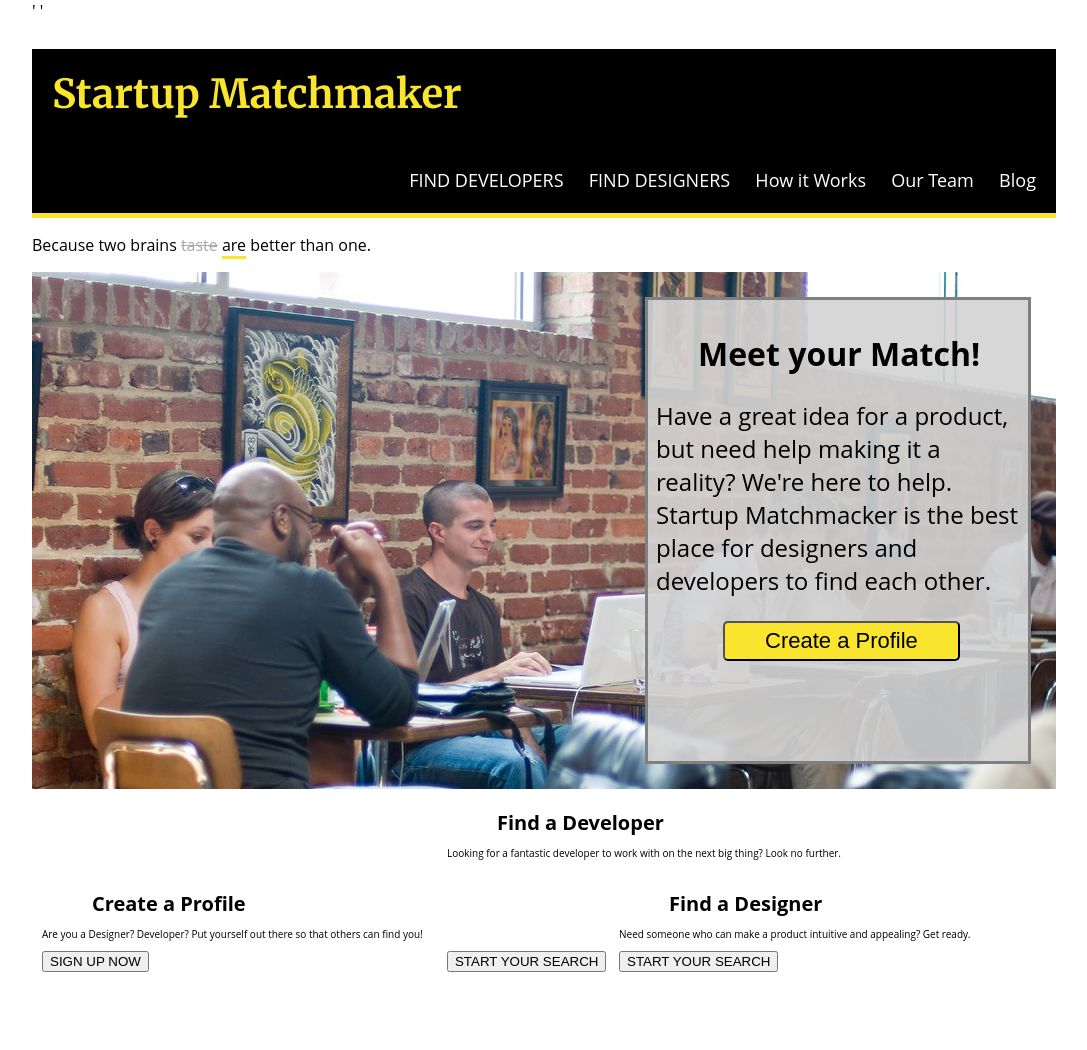
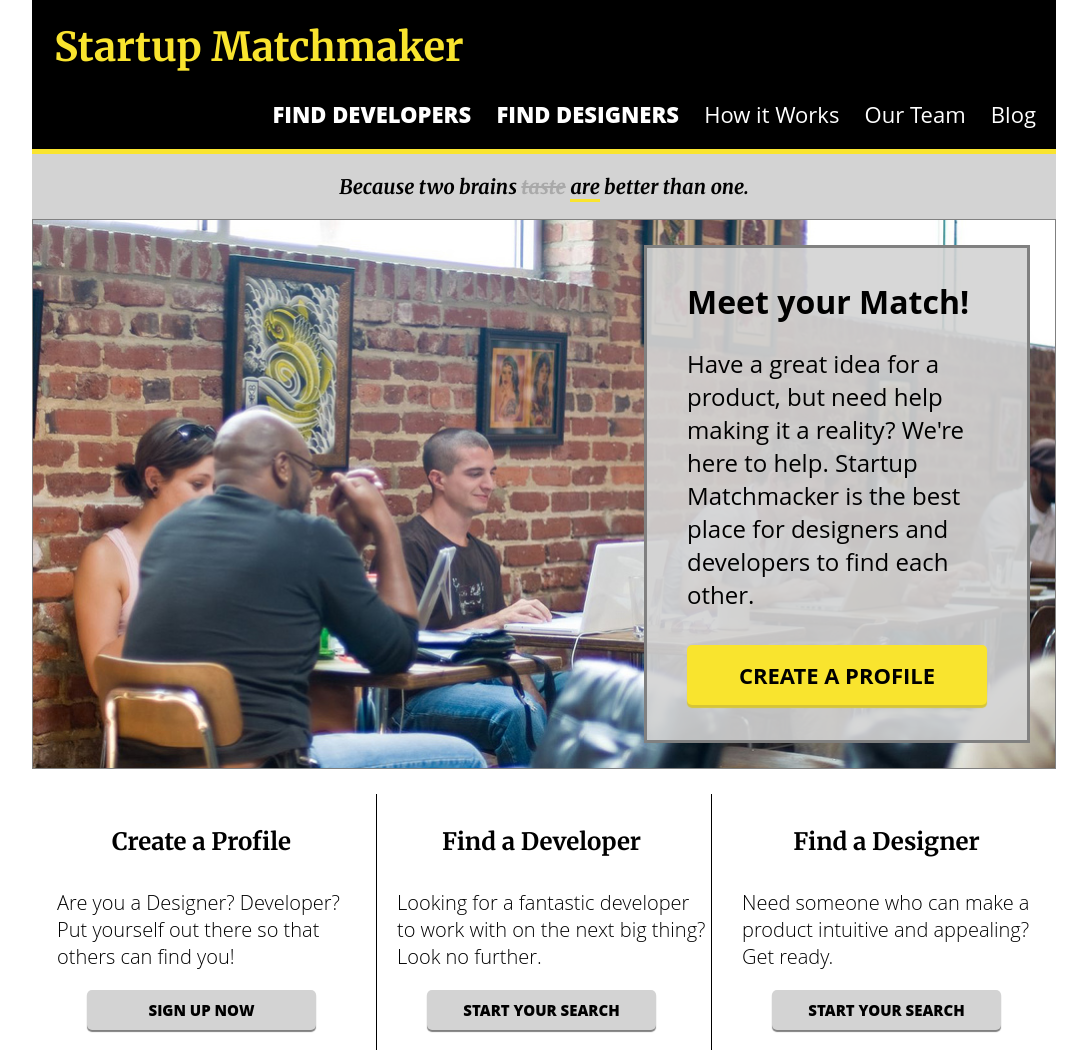
Before and after one commit to svijgen/matchmaker_startup, a plain HTML site: page starter_code/startup_matchmaker/index.html in a window 1280 px wide. Shown: the whole page, without its empty margins (96-1183 px from the left). Before the commit the page ends 972 px from the top, so only its background shows below. Drawn offline with Linux system fonts and the light colour scheme.

Commit message:
finished

```diff
--- a/starter_code/startup_matchmaker/index.html
+++ b/starter_code/startup_matchmaker/index.html
@@ -4,8 +4,8 @@
 	<meta charfet="UTF=8">
 	<title>Startup Matchmaker</title>
 <link href='https://fonts.googleapis.com/css?family=Open+Sans:300,300italic,600,800' rel='stylesheet' type='text'>
-<link href='https://fonts.googleapis.com/css?family=Merriweather:400,900italic,900,700italic,700,400italic,300italic,300' rel='stylesheet' type='text/css'>'
-<link href='https://fonts.googleapis.com/css?family=Oswald:400,700,300' rel='stylesheet' type='text/css'>'
+<link href='https://fonts.googleapis.com/css?family=Merriweather:400,900italic,900,700italic,700,400italic,300italic,300' rel='stylesheet' type='text/css'>
+<link href='https://fonts.googleapis.com/css?family=Oswald:400,700,300' rel='stylesheet' type='text/css'>
 
 <link rel="stylesheet" href="style.css">
 </head>
@@ -24,32 +24,37 @@
 	</nav>
 </header>
 
-<p class= "graysection">Because two brains <del>taste</del> <ins>are</ins> better than one.</p>
+<p class= "graysection"><strong>Because two brains <del>taste</del> <ins>are</ins> better than one.</strong></p>
 
 <section class= "sectionone clearfix">
 	<div class= "meetyourmatch">
 		<h3>Meet your Match!</h3>
 			<p>Have a great idea for a product, but need help making it a reality? We're here to help. Startup Matchmacker is the best place for designers and developers to find each other.</p>
-		<button>Create a Profile</button>
+		<div class="button">CREATE A PROFILE</div>
 	</div>
 </section>
 
 <section class= "threedivs clearfix">
-	<div class= "createaprofile">
-		<h3>Create a Profile</h3>
-			<p>Are you a Designer? Developer? Put yourself out there so that others can find you!</p>
-		<button>SIGN UP NOW</button>
+	<div class= "threedivsection">
+		<h4>Create a Profile</h4>
+		<p>Are you a Designer? Developer? Put yourself out there so that others can find you!</p>
+		<div class="threedivsbutton">SIGN UP NOW</div>
 	</div>
-	<div class= "findadeveloper">
-		<h3>Find a Developer</h3>
-			<p>Looking for a fantastic developer to work with on the next big thing? Look no further.</p>
-		<button>START YOUR SEARCH</button>
-	<div class= "findadesigner">
-		<h3>Find a Designer</h3>
-			<p>Need someone who can make a product intuitive and appealing? Get ready.</p>
-		<button>START YOUR SEARCH</button>
+	<div class= "threedivsection">
+		<h4>Find a Developer</h4>
+		<p>Looking for a fantastic developer to work with on the next big thing? Look no further.</p>
+		<div class="threedivsbutton">START YOUR SEARCH</div>
 	</div>
+	<div class= "threedivsection">
+		<h4>Find a Designer</h4>
+		<p>Need someone who can make a product intuitive and appealing? Get ready.</p>
+		<div class="threedivsbutton">START YOUR SEARCH</div>
+	</div>
+</section>
 
+<footer>
+	<p> 2013 Startup Matchmaker. Made in NY.</p>
+</footer>
 
 
 
--- a/starter_code/startup_matchmaker/style.css
+++ b/starter_code/startup_matchmaker/style.css
@@ -19,7 +19,7 @@ header {
 
 h1 {
 	font-family: "Merriweather", serif;
-	padding: 20px;
+	padding: 22px 22px 0px 22px;
 }
 
 nav {
@@ -30,12 +30,20 @@ nav {
 
 nav li {
 	display: inline-block;
-	font-size: 18px;
+	font-size: 22px;
 	margin-left: 10px;
 	margin-right: 10px;
 }
 
-p .graysection {
+li:nth-child(1) {
+	font-weight: 900;
+}
+
+li:nth-child(2) {
+	font-weight: 900;
+}
+
+.graysection {
 	font-size: 20px;
 	font-weight: 900px;
 	font-style: italic;
@@ -44,7 +52,6 @@ p .graysection {
 	background-color: #d3d3d3;
 	padding: 20px;
 	margin: 0px;
-
 }
 
 del {
@@ -58,8 +65,9 @@ ins {
 
 section.sectionone {
 	background: url(images/coworking.jpg);
-	margin: 0px;
+	margin: 0px 0px 25px 0px;
 	background-size: cover;
+	border: .5px solid gray;
 }
 
 .meetyourmatch {
@@ -74,7 +82,7 @@ section.sectionone {
 
 h3 {
 	font-size: 32px;
-	margin-left: 50px;
+	margin-left: 40px;
 	margin-bottom: 0px;
 
 }
@@ -84,43 +92,85 @@ h3 {
 	font-size: 24px;
 	text-align: left;
 	font-style: normal;
-	margin-left: 8px;
-	margin-right: 8px;
+	margin-left: 40px;
+	margin-right: 15px;
+	padding-bottom: 10px;
 
 
 }
-.meetyourmatch button {
+.button {
 	border-radius: 5px;
 	background-color: #f9e42e;
 	font-size: 22px;
+	font-weight: 700;
 	text-align: center;
-	margin-left: 75px;
-	margin-bottom: 100px;
-	padding: 5px 40px;
+	margin-left: 40px;
+	margin-right: 40px;
+	margin-bottom: 35px;
+	padding: 15px 20px;
+	box-shadow: 0px 3px 1px #D6C537;
 }
 
-.threedivs div {
+.threedivs {
 	display: inline-block;
-	font-size: 10px;
-	margin-left: 10px;
-	margin-right: 10px;
+	font-size: 15px;
+	width: 1024px;
+
 }
 
-.threedivs h3 {
-	font-size: 20px;
+.threedivsection {
+	width: 329px;
+	float: left;
+	margin-right: 5px;
+	margin-left: 5px;
+	padding-bottom: 20px;
+	/*border: 1px solid black;*/
 }
 
+.threedivsection:nth-child(2) {
+	border-left: 1px solid black;
+	border-right: 1px solid black;
+	padding-right: 5px;
+}
 
+.threedivs h4 {
+	font-size: 24px;
+	font-weight: 400px;
+	font-family: "Merriweather";
+	text-align: center;
+}
 
+.threedivs p {
+	font-size: 20px;
+	font-weight: 300;
+	margin-left: 20px;
+}
+.threedivsbutton {
+	border-radius: 5px;
+	background-color: #d3d3d3;
+	text-align: center;
+	padding-top: 10px;
+	padding-bottom: 10px;
+	font-weight: 800;
+	font: 28px;
+	margin: 0px 50px;
+	box-shadow: 0px 2px 1px gray;
+}
 
+footer {
+	background-color: black;
+	margin-top: 20px;
+	margin-bottom: 0px;
+	position: absolute;
+	width: 1024px;
+}
 
+footer p {
+	color: white;
+	font-size: 16px;
+	font-weight: 300;
+	margin-left: 25px;
+	padding-bottom: 0px;
+	padding-top: 0px;
 
-Google Fonts:
-Merriweather, Oswald, Open Sans
-
-Useful HTML Tags:
-<del> <ins>
-
-
-CSS Properties:
-box-shadow, overflow, background-image
+}
```
Also changed, not shown: starter_code/startup_matchmaker/StartupMatchmaker.png.
